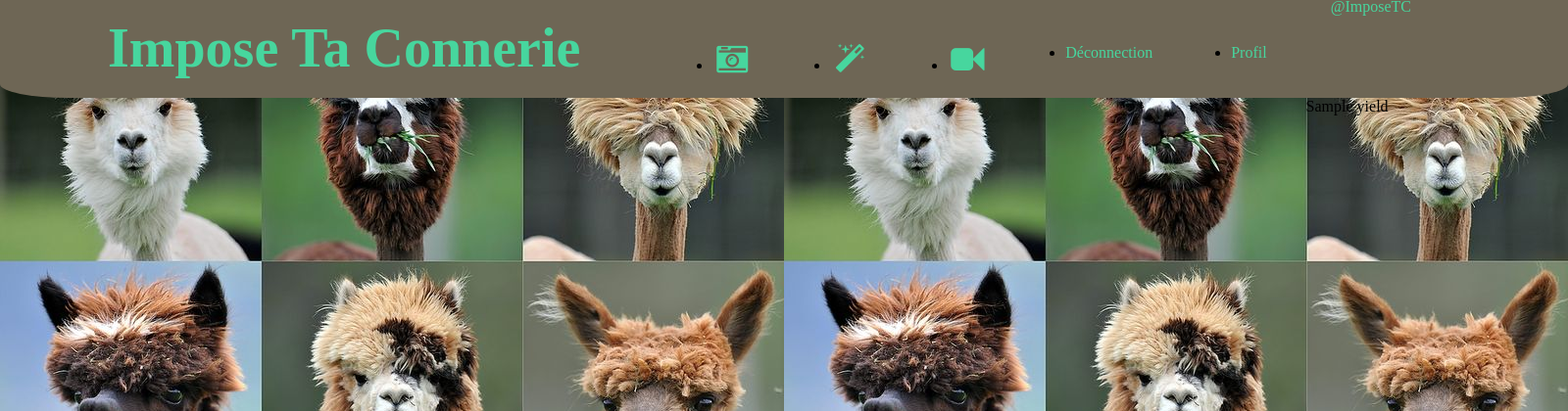
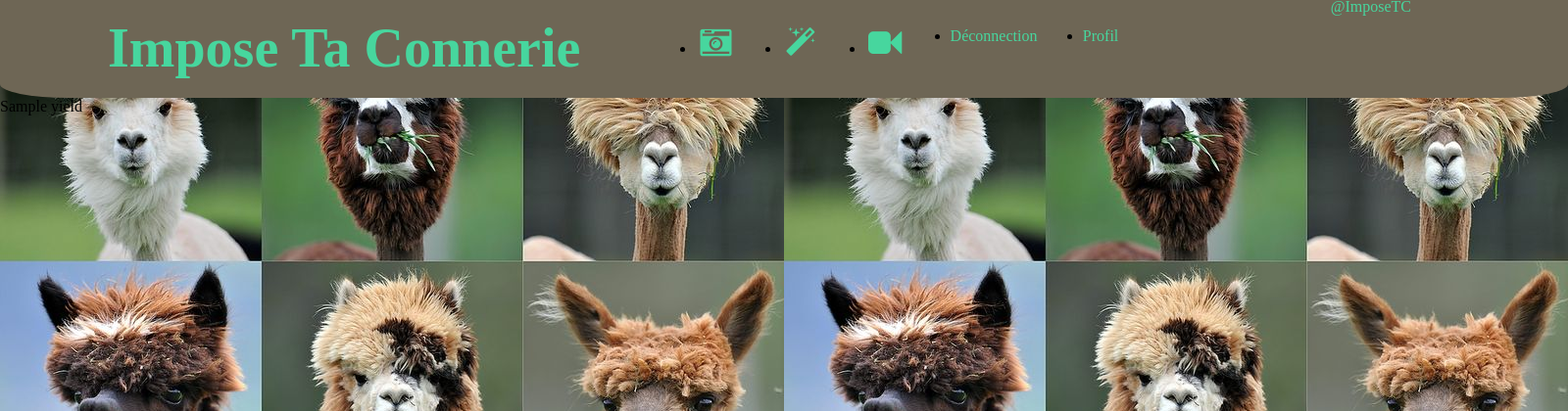
Before and after one commit to VizualM/imposetaconnerie, a PHP site: template views/layouts/main.php in a window 1600 px wide; the page is wider, and only the part inside the window is pictured. Shown: the top 420 px of that part at 98% size. Run offline with PHP 8.4, Linux system fonts and the light colour scheme; the visitor is signed in with stand-in values (Sample User, id 1); the template is opened without the code that fills it: most values are stand-ins (such as "Sample title", 1, 10 or a date in 2020); data that the repository does not hold is empty; some libraries are stand-ins or nearby versions.

Commit message:
Changement marge de ul li
bouton image gif video deco et profil

```diff
--- a/views/css/style.css
+++ b/views/css/style.css
@@ -43,7 +43,7 @@
 
 #header #menu ul li
     {
-        margin: 40px;
+        margin: 1.45rem;
         float: left;
         text-decoration:none;
     }
```
